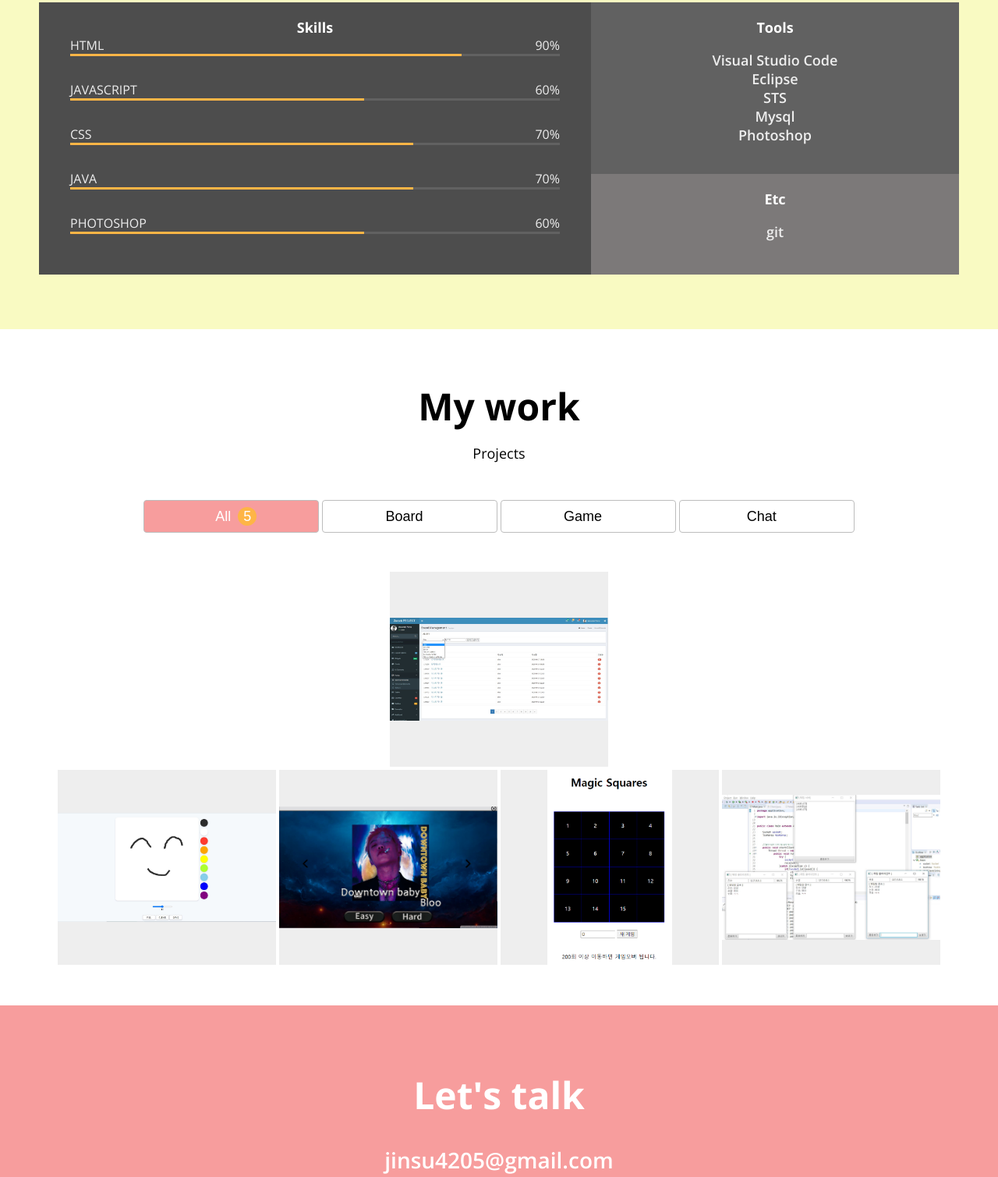
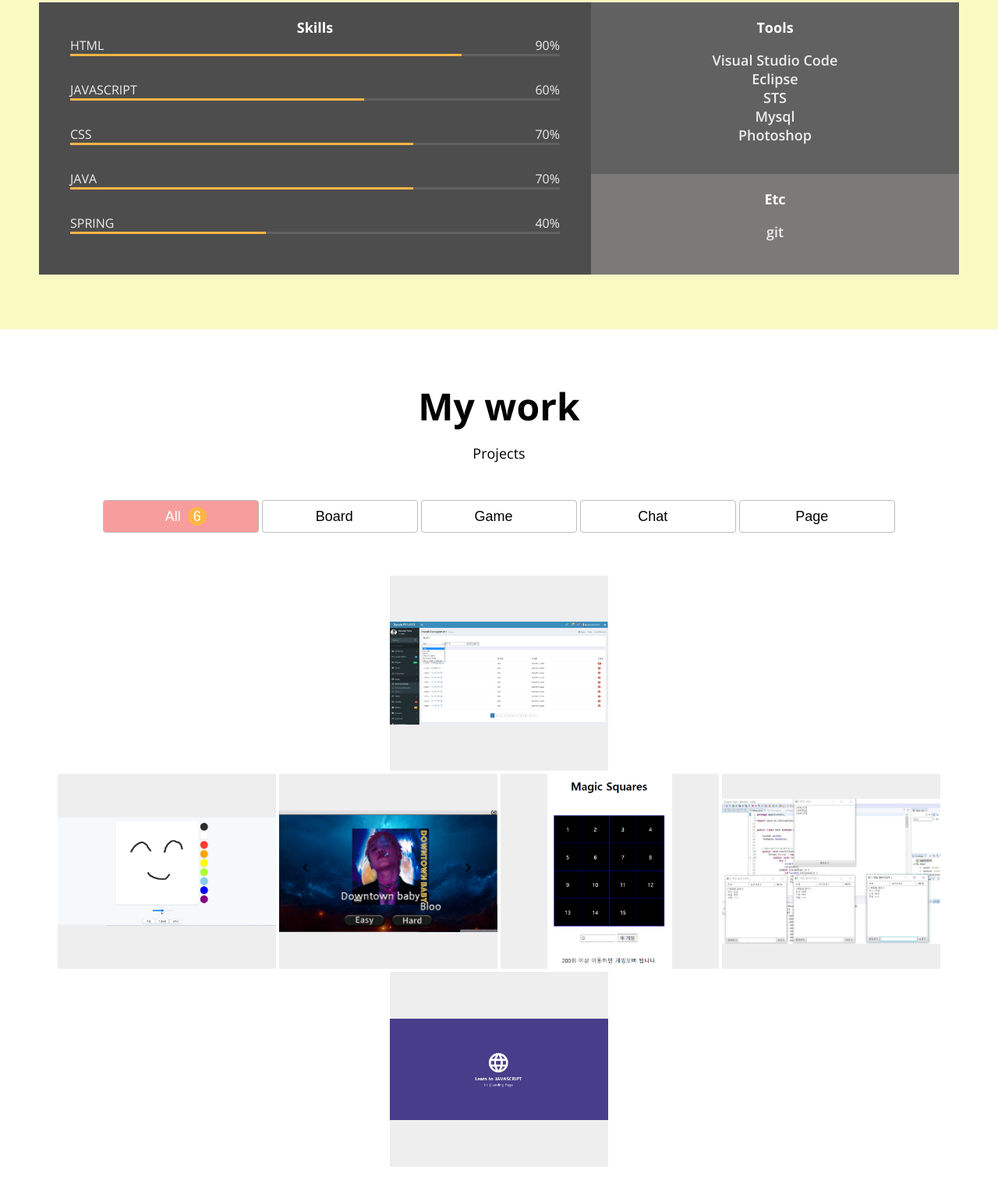
Before and after one commit to jinsu1/portfolio, a plain HTML site: page index.html in a window 1280 px wide. Shown: the part 1889-3398 px from the top of the page at 78% size. Drawn offline with nearby package versions, Linux system fonts and the light colour scheme.

Commit message:
my work : page Add

```diff
--- a/index.html
+++ b/index.html
@@ -172,11 +172,11 @@
                 </div>
                 <div class="skill">
                     <div class="skill__description">
-                        <span>PHOTOSHOP</span>
-                        <span>60%</span>
+                        <span>SPRING</span>
+                        <span>40%</span>
                     </div>
                         <div class="skill__bar">
-                            <div class="skill__value" style="width: 60%"></div>
+                            <div class="skill__value" style="width: 40%"></div>
                         </div>
                 </div>
             </div>
@@ -211,7 +211,7 @@
         <h3>Projects</h3>
         <div class="work__categories">
             <button class="category__btn selected" data-filter="*" >
-                &nbsp All <span class="category__count">5</span>
+                &nbsp All <span class="category__count">6</span>
             </button>
             <button class="category__btn" data-filter="board">
                 &nbsp&nbsp Board <span class="category__count">2</span>
@@ -222,10 +222,13 @@
             <button class="category__btn" data-filter="chat">
                 &nbsp&nbsp Chat <span class="category__count">1</span>
             </button>
+            <button class="category__btn" data-filter="page">
+                &nbsp&nbsp Page <span class="category__count">1</span>
+            </button>
         </div>
 
         <div class="work__projects">
-
+<!-- 1 -->
             <a href="https://github.com/jinsu1/Springboard"
             class="project"
             target="blank"
@@ -241,7 +244,7 @@
                     <span>Board made with Spring Framework</span>
                 </div>
             </a>
-
+<!-- 2 -->
             <div class="work__projects">
 
                 <a href="https://jinsu1.github.io/paintjs/"
@@ -252,14 +255,14 @@
                     <img
                     class="project__img"
                     src="imgs/projects/PaintJS.JPG"
-                    alt="board"
+                    alt="paint"
                     >
                     <div class="project__description">
                         <h3>Paint</h3>
                         <span>Board made with JavaScript</span>
                     </div>
                 </a>
-
+<!-- 3 -->
             <a href="https://github.com/jinsu1/Rhythm-Game"
             class="project"
             target="blank"
@@ -275,7 +278,7 @@
                     <span>Rhythm-Game made with JAVA</span>
                 </div>
             </a>
-
+<!-- 4 -->
             <a href="https://github.com/jinsu1/Magic-Square"
             class="project"
             target="blank"
@@ -291,7 +294,7 @@
                     <span>game made with HTML</span>
                 </div>
             </a>
-
+<!-- 5 -->
             <a href="https://github.com/jinsu1/Chat"
             class="project"
             target="blank"
@@ -305,6 +308,22 @@
                 <div class="project__description">
                     <h3>Chat Program</h3>
                     <span>Chat Program made with JAVA</span>
+                </div>
+            </a>
+<!-- 6 -->
+            <a href="https://jinsu1.github.io/typing-effect/"
+            class="project"
+            target="blank"
+            data-type="page"
+            >
+                <img
+                class="project__img"
+                src="imgs/projects/typingPage.JPG"
+                alt="Typing-Effect"
+                >
+                <div class="project__description">
+                    <h3>Lending Page</h3>
+                    <span>typing-effect made with JavaScript</span>
                 </div>
             </a>
 
--- a/style.css
+++ b/style.css
@@ -366,11 +366,12 @@ p {
 }
 
 .category__btn {
-  width: 225px;
+  width: 200px;
   border: 1px solid var(--color-dark-white);
   border-radius: var(--size--border--radius);
   font-size: var(--font-regular);
   padding: 8px 48px;
+  margin-bottom: 5px;
 }
 
 .category__btn.selected,
```
Also changed, not shown: imgs/projects/typingPage.JPG (added).
